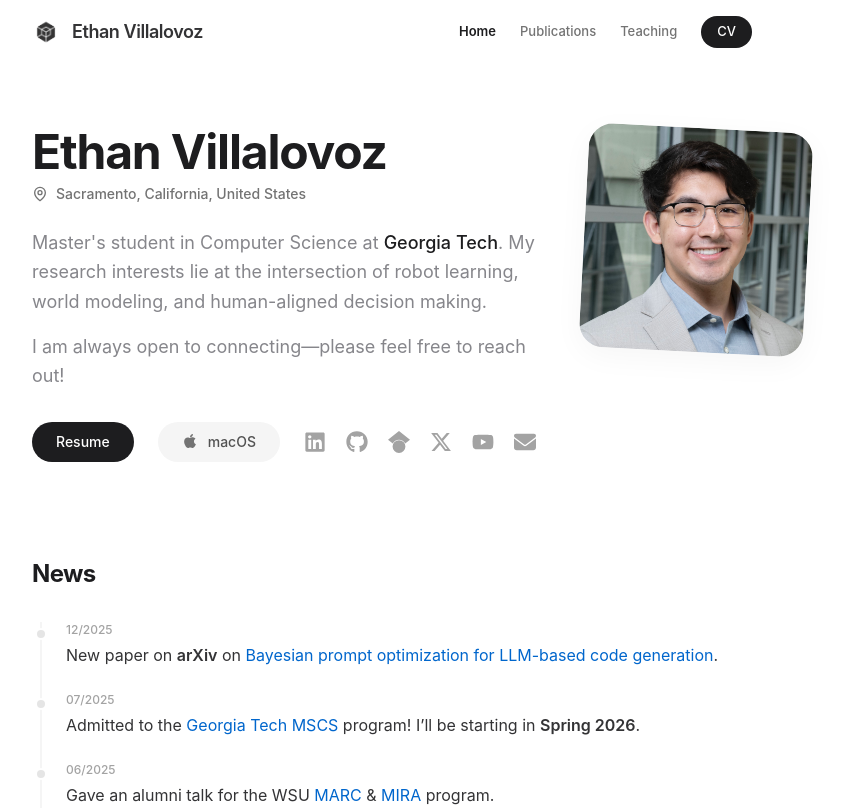
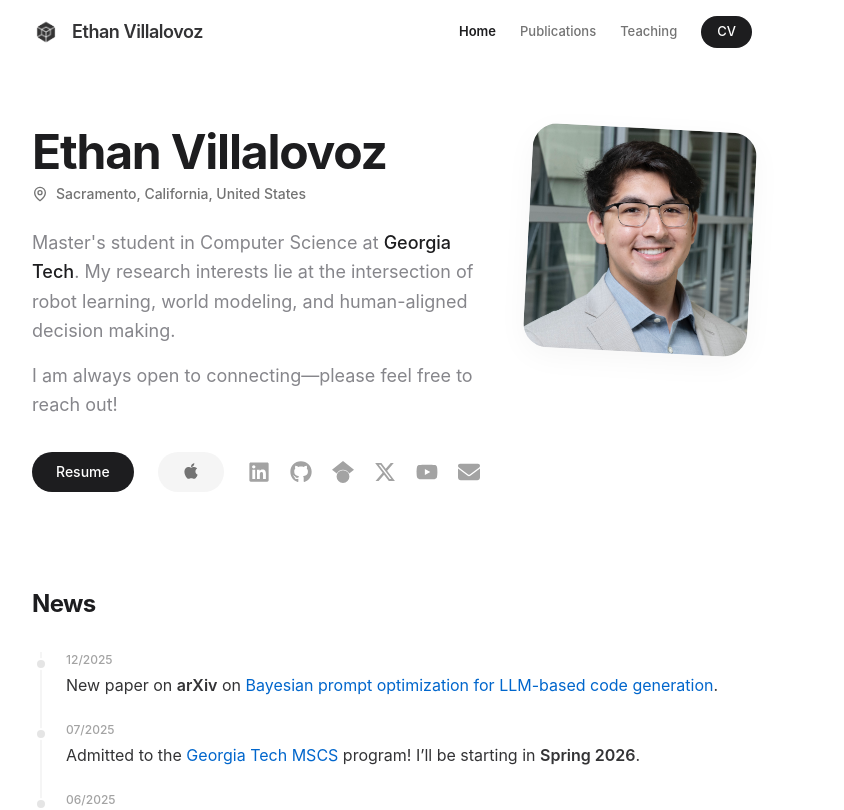
Before and after one commit to ethanvillalovoz/ethanvillalovoz.github.io, a Next.js app: page / in a window 1280 px wide. Shown: the top 810 px of the page, without its empty margins (248-1092 px from the left). Built offline with nearby package versions, Linux system fonts and the light colour scheme.

Commit message:
refactor: adjust macOS link icon size and comment out text for improved design

```diff
--- a/src/app/page.tsx
+++ b/src/app/page.tsx
@@ -300,8 +300,8 @@ export default function Home() {
 									href="/macos"
 									className="inline-flex items-center gap-2.5 px-6 py-2.5 rounded-full bg-neutral-100 dark:bg-neutral-800 text-neutral-600 dark:text-neutral-300 text-sm font-medium hover:bg-neutral-200 dark:hover:bg-neutral-700 transition-colors group"
 								>
-									<FaApple className="mb-0.5 text-neutral-500 group-hover:text-foreground transition-colors" size={16} />
-									<span className="group-hover:text-foreground transition-colors">macOS</span>
+									<FaApple className="mb-0.5 text-neutral-500 group-hover:text-foreground transition-colors" size={18} />
+									{/* <span className="group-hover:text-foreground transition-colors">macOS</span> */}
 								</a>
 
 								<div className="flex items-center gap-5">
```
